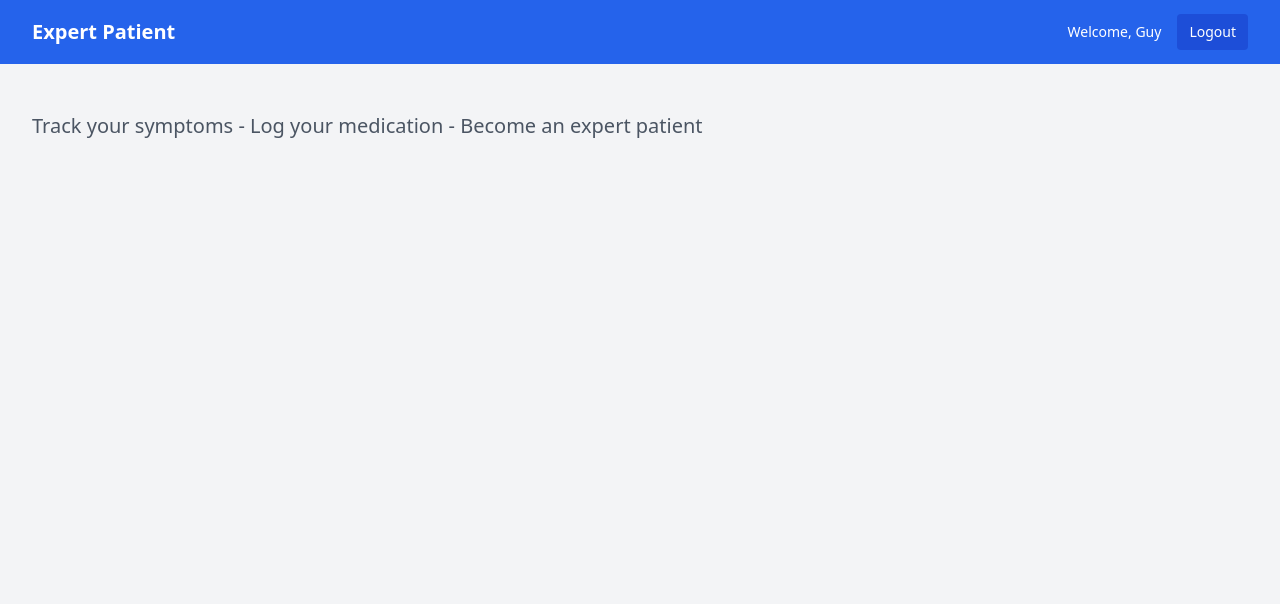
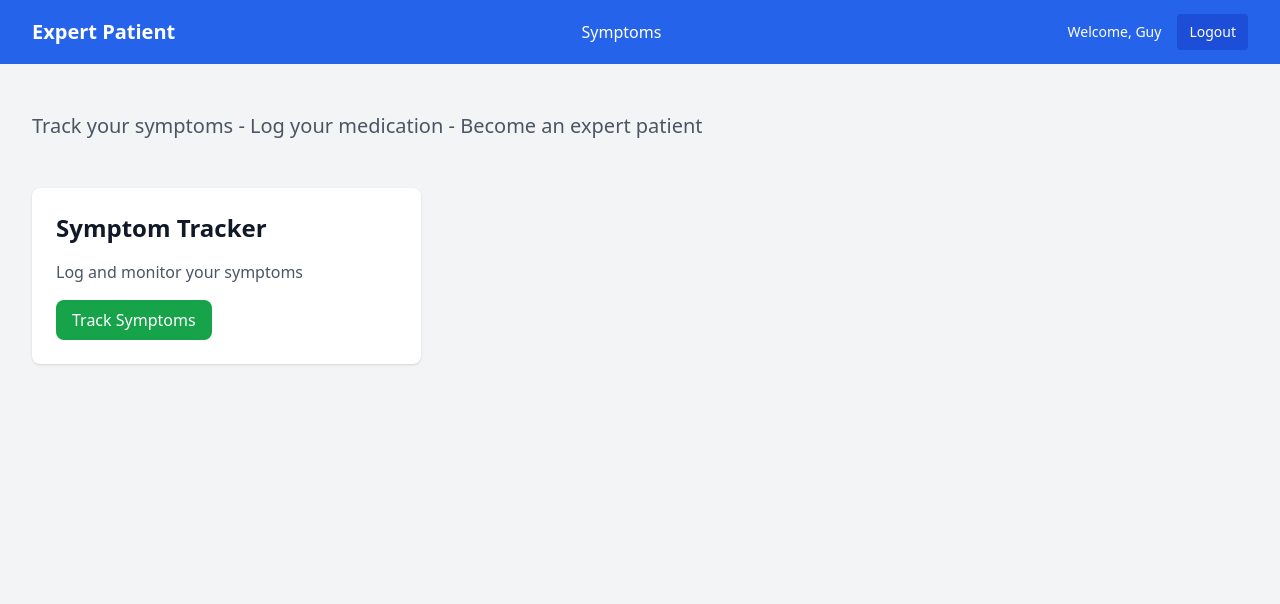
Before and after one commit to GuyMitchy/UC-Expert-Patient, a Django app: page / in a window 1280 px wide. Shown: the top 604 px of the page. Run offline with Django 5.2, Linux system fonts and the light colour scheme; a user stored in the database is signed in; some libraries are stand-ins or nearby versions.

Commit message:
Update symptom choices and add sypmtom nav link

```diff
--- a/config/urls.py
+++ b/config/urls.py
@@ -19,7 +19,7 @@ from django.urls import path, include
 
 urlpatterns = [
     path('', include('home.urls')),
-    path('symptoms/', include('symptom.urls')),
+    path('symptoms/', include('symptoms.urls')),
     path("accounts/", include("allauth.urls")),
     path('admin/', admin.site.urls),
 ]
--- a/home/templates/home/home.html
+++ b/home/templates/home/home.html
@@ -5,6 +5,17 @@
     {% if user.is_authenticated %}
     <div class="mb-12">
         <p class="text-xl text-gray-600 mb-8">Track your symptoms - Log your medication - Become an expert patient</p>
+    </div>
+    <div class="grid grid-cols-1 md:grid-cols-3 gap-6">
+        <!-- Symptoms Card -->
+        <div class="bg-white p-6 rounded-lg shadow hover:shadow-lg transition-shadow">
+            <h2 class="text-2xl font-bold text-gray-900 mb-4">Symptom Tracker</h2>
+            <p class="text-gray-600 mb-4">Log and monitor your symptoms</p>
+            <a href="{% url 'symptoms:list' %}"
+                class="inline-block bg-green-600 text-white px-4 py-2 rounded-lg hover:bg-green-700">
+                Track Symptoms
+            </a>
+        </div>
     </div>
 
 
--- a/symptoms/models.py
+++ b/symptoms/models.py
@@ -21,6 +21,7 @@ class Symptom(models.Model):
         ('pain', 'Abdominal Pain'),
         ('blood', 'Blood in Stool'),
         ('urgency', 'Urgency'),
+        ('diarrhoea', 'Diarrhoea'),
         ('fatigue', 'Fatigue'),
         ('joint_pain', 'Joint Pain'),
         ('other', 'Other'),
--- a/symptoms/templates/add.html
+++ b/symptoms/templates/symptoms/add.html
@@ -30,7 +30,7 @@
                     <select name="{{ form.type.name }}" id="{{ form.type.id_for_label }}"
                         class="mt-1 block w-full rounded-md border-gray-300 shadow-sm focus:border-blue-500 focus:ring-blue-500">
                         {% for value, label in form.fields.type.choices %}
-                        <option value="{{ value }}" {% if form.type.value==value %}selected{% endif %}>
+                        <option value="{{ value }}" {% if form.type.value == value %}selected{% endif %}>
                             {{ label }}
                         </option>
                         {% endfor %}
@@ -48,7 +48,7 @@
                     <select name="{{ form.severity.name }}" id="{{ form.severity.id_for_label }}"
                         class="mt-1 block w-full rounded-md border-gray-300 shadow-sm focus:border-blue-500 focus:ring-blue-500">
                         {% for value, label in form.fields.severity.choices %}
-                        <option value="{{ value }}" {% if form.severity.value==value %}selected{% endif %}>
+                        <option value="{{ value }}" {% if form.severity.value == value %}selected{% endif %}>
                             {{ label }}
                         </option>
                         {% endfor %}
--- a/templates/base.html
+++ b/templates/base.html
@@ -13,7 +13,7 @@
         <div class="max-w-7xl mx-auto px-4 sm:px-6 lg:px-8">
             <div class="flex justify-between h-16 items-center">
                 <a href="{% url 'home:home' %}" class="text-xl font-bold">Expert Patient</a>
-
+                <a href="{% url 'symptoms:list' %}" >Symptoms</a>
                 {% if user.is_authenticated %}
                 <div class="flex items-center space-x-4">
                     <span class="text-sm">Welcome, {{ user.username }}</span>
```
Also changed, not shown: symptoms/views.py (+5 -4 lines), db.sqlite3, symptoms/migrations/0001_initial.py (added), symptoms/templates/symptoms/delete.html (renamed from symptoms/templates/delete.html), symptoms/templates/symptoms/edit.html (renamed from symptoms/templates/edit.html), symptoms/templates/symptoms/list.html (renamed from symptoms/templates/list.html). Lines whose indentation alone changed are shown as unchanged.
